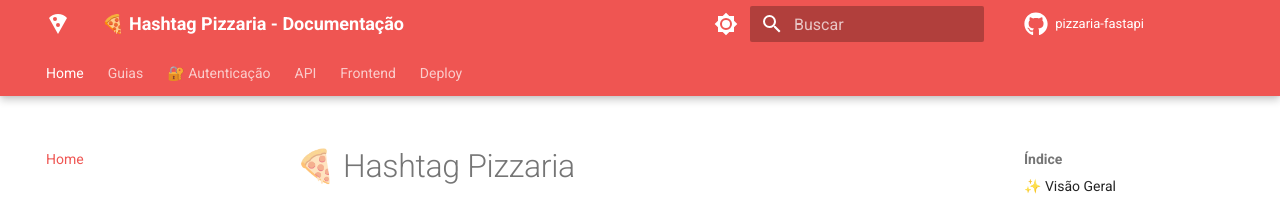
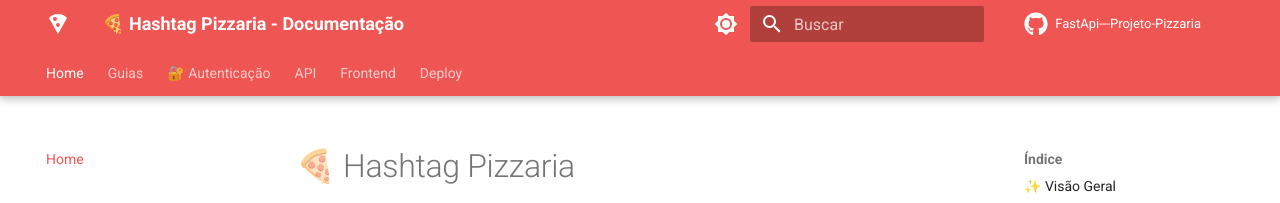
Before and after one commit to ulissesbomjardim/FastApi---Projeto-Pizzaria, an MkDocs documentation site: the page built from docs/index.md, in a window 1280 px wide. Shown: the top 203 px of the page. Built offline with MkDocs 1.6.1 and Material for MkDocs 9.7.7, drawn with Linux system fonts in a browser that asks for light colours; comment, search, counter and statistics services are not loaded.

Commit message:
🔧 Corrigir URLs e remover warnings do mkdocs.yml para GitHub Pages

```diff
--- a/mkdocs.yml
+++ b/mkdocs.yml
@@ -1,11 +1,11 @@
 site_name: 🍕 Hashtag Pizzaria - Documentação
 site_description: Sistema completo de gestão de pizzaria com FastAPI e Docker
 site_author: ulissesbomjardim
-site_url: https://pizzaria.com
+site_url: https://ulissesbomjardim.github.io/FastApi---Projeto-Pizzaria/
 
 # Repository
-repo_name: pizzaria-fastapi
-repo_url: https://github.com/ulissesbomjardim/pizzaria-fastapi
+repo_name: FastApi---Projeto-Pizzaria
+repo_url: https://github.com/ulissesbomjardim/FastApi---Projeto-Pizzaria
 edit_uri: ""
 
 # Configuration
@@ -90,8 +90,6 @@
   - 🔐 Autenticação:
     - Sistema Centralizado: authentication/centralized-system.md
     - AuthManager: authentication/auth-manager.md
-    - Cross-Page Communication: authentication/cross-page.md
-    - Testes e Validação: authentication/testing.md
   - API:
     - Visão Geral: api/overview.md
     - Autenticação JWT: api/authentication.md
@@ -99,7 +97,6 @@
   - Frontend:
     - Interface: frontend/interface.md
     - Componentes: frontend/components.md
-    - Sistema de Login: frontend/login-system.md
   - Deploy:
     - Docker: deploy/docker.md
     - Produção: deploy/production.md
```
